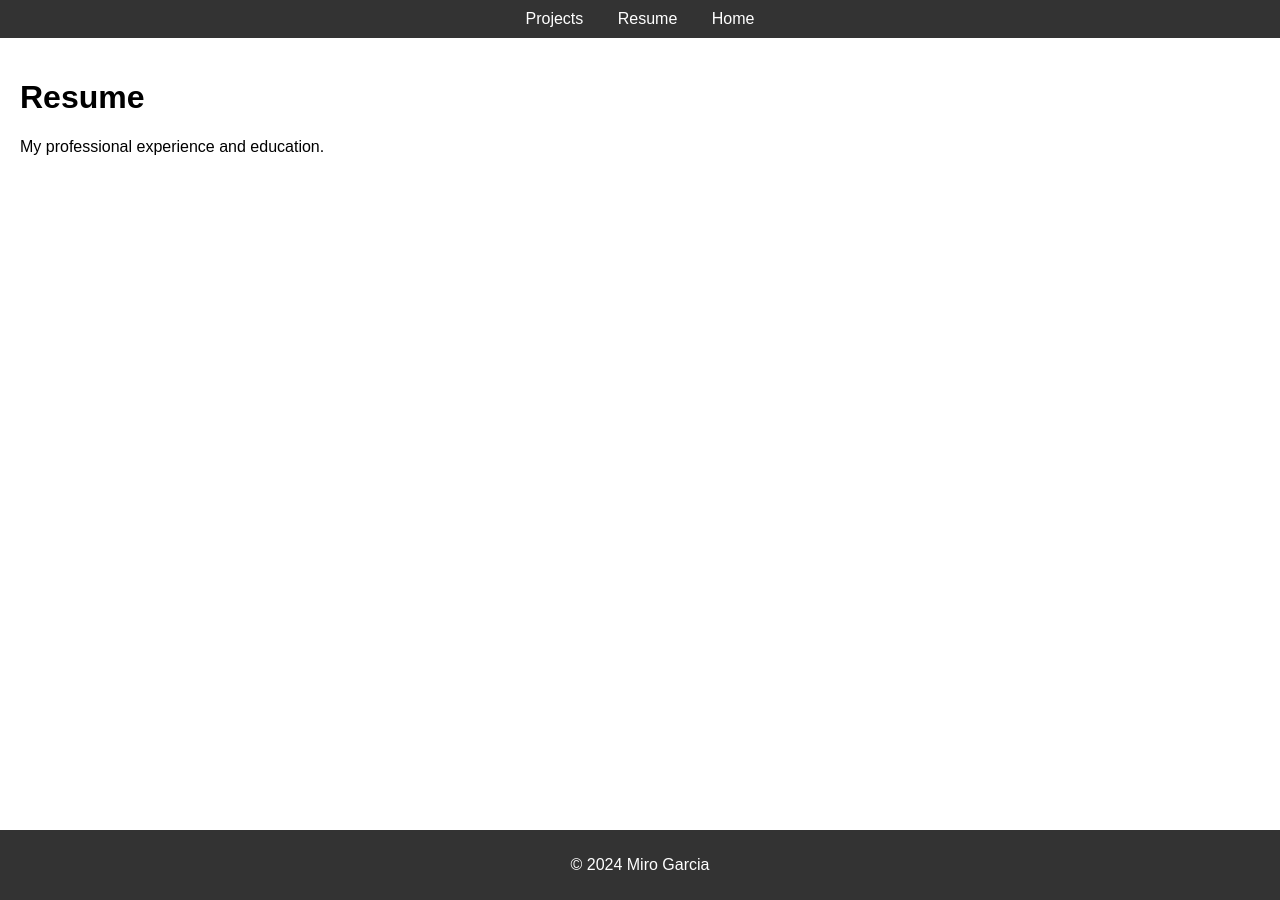
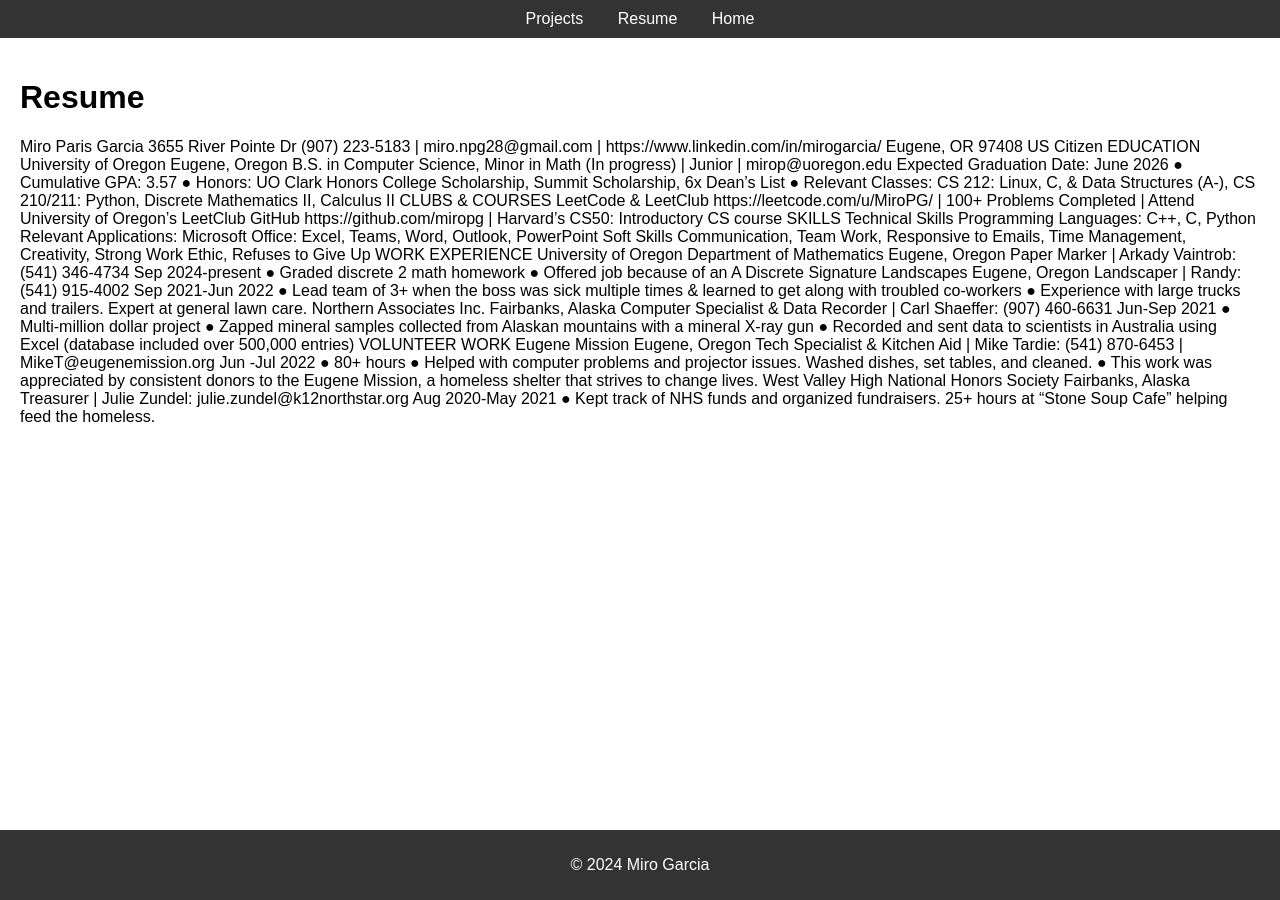
Before and after one commit to miropg/personal-website, a Jekyll site: the page built from Resume.md, in a window 1280 px wide. Built offline with Jekyll 4.4.1, drawn with Linux system fonts in a browser that asks for light colours.

Commit message:
Update Resume.md

```diff
--- a/Resume.md
+++ b/Resume.md
@@ -3,5 +3,46 @@ layout: default
 title: Resume
 nav_order: 3
 ---
-
-My professional experience and education.
+Miro Paris Garcia 3655 River Pointe Dr
+(907) 223-5183 | miro.npg28@gmail.com | https://www.linkedin.com/in/mirogarcia/ Eugene, OR 97408
+US Citizen
+EDUCATION
+University of Oregon Eugene, Oregon
+B.S. in Computer Science, Minor in Math (In progress) | Junior | mirop@uoregon.edu Expected Graduation Date: June 2026
+● Cumulative GPA: 3.57
+● Honors: UO Clark Honors College Scholarship, Summit Scholarship, 6x Dean’s List
+● Relevant Classes: CS 212: Linux, C, & Data Structures (A-), CS 210/211: Python, Discrete Mathematics II, Calculus II
+CLUBS & COURSES
+LeetCode & LeetClub
+https://leetcode.com/u/MiroPG/ | 100+ Problems Completed | Attend University of Oregon’s LeetClub
+GitHub
+https://github.com/miropg | Harvard’s CS50: Introductory CS course
+SKILLS
+Technical Skills
+Programming Languages: C++, C, Python
+Relevant Applications: Microsoft Office: Excel, Teams, Word, Outlook, PowerPoint
+Soft Skills
+Communication, Team Work, Responsive to Emails, Time Management, Creativity, Strong Work Ethic, Refuses to Give Up
+WORK EXPERIENCE
+University of Oregon Department of Mathematics Eugene, Oregon
+Paper Marker | Arkady Vaintrob: (541) 346-4734 Sep 2024-present
+● Graded discrete 2 math homework
+● Offered job because of an A Discrete
+Signature Landscapes Eugene, Oregon
+Landscaper | Randy: (541) 915-4002 Sep 2021-Jun 2022
+● Lead team of 3+ when the boss was sick multiple times & learned to get along with troubled co-workers
+● Experience with large trucks and trailers. Expert at general lawn care.
+Northern Associates Inc. Fairbanks, Alaska
+Computer Specialist & Data Recorder | Carl Shaeffer: (907) 460-6631 Jun-Sep 2021
+● Multi-million dollar project
+● Zapped mineral samples collected from Alaskan mountains with a mineral X-ray gun
+● Recorded and sent data to scientists in Australia using Excel (database included over 500,000 entries)
+VOLUNTEER WORK
+Eugene Mission Eugene, Oregon
+Tech Specialist & Kitchen Aid | Mike Tardie: (541) 870-6453 | MikeT@eugenemission.org Jun -Jul 2022
+● 80+ hours
+● Helped with computer problems and projector issues. Washed dishes, set tables, and cleaned.
+● This work was appreciated by consistent donors to the Eugene Mission, a homeless shelter that strives to change lives.
+West Valley High National Honors Society Fairbanks, Alaska
+Treasurer | Julie Zundel: julie.zundel@k12northstar.org Aug 2020-May 2021
+● Kept track of NHS funds and organized fundraisers. 25+ hours at “Stone Soup Cafe” helping feed the homeless.
```
